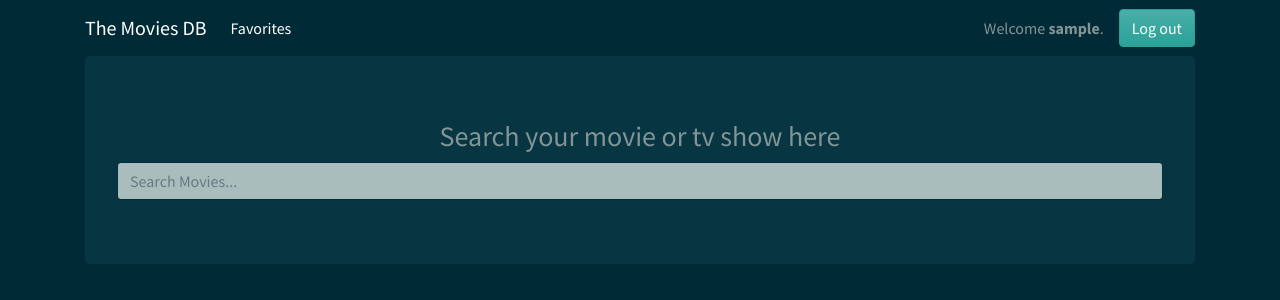
After one commit to david2544/MovieDB, a PHP site: page /loggedIn.php in a window 1280 px wide. The commit adds this page. Shown: the top 300 px of the page. Run offline with PHP 8.4, Linux system fonts and the light colour scheme; the visitor is signed in with stand-in values (Sample User, id 1).

Commit message:
Display some info only when user logged in

```diff
--- a/css/style.css
+++ b/css/style.css
@@ -35,5 +35,4 @@
 	#movies .col-md-3 img{
 		height: 340px;
 	}
-
 }
--- a/index.php
+++ b/index.php
@@ -1,5 +1,9 @@
 <?php
+
+
 session_start();
+include 'functions.php';
+
 	//connect to db
 $db = pg_connect("host=ec2-54-225-96-191.compute-1.amazonaws.com dbname=d5atvkjal9m2rg user=rvbzxlyjcbahyp password=c708d42e52c77f93c9db9913be5ea52ed8647289510622ec6e464799d4b706e5");
 
@@ -15,6 +19,7 @@ if (isset($_POST['login_btn'])) {
 	if (pg_num_rows($result) == 1) {
 		$_SESSION['message'] = "You are logged in";
 		$_SESSION['username'] = $username;
+		echo '<script type="js/main.js">var logged_in=true;</script>';
 		header("location: index.php");
 	} else {
 		$_SESSION['message'] = "Username and/or password incorrect";
@@ -91,7 +96,6 @@ if (isset($_POST['login_btn'])) {
 	</div>
 
 
-
 	<script
 	src="https://code.jquery.com/jquery-3.3.1.min.js"
 	integrity="sha256-FgpCb/KJQlLNfOu91ta32o/NMZxltwRo8QtmkMRdAu8="
--- a/js/main.js
+++ b/js/main.js
@@ -11,31 +11,43 @@ $(document).ready(() => {
 // Displaying all search results
 function getMovies(searchText){
 	// Making a request to OMDb api using axios and saving the response;
-	axios.get('https://www.omdbapi.com?s='+ searchText+'&apikey=thewdb')
+	axios.get('http://www.omdbapi.com?s='+ searchText+'&apikey=thewdb')
 	.then((response) => {
 		console.log(response);
 		// Accessing the movie search results that were passed back from OBdb api
 		let movies = response.data.Search;
 		let output = '';
 		// Iterating through each result and displaying it
+		if (checkAuth() == true) {
 			$.each(movies, (index, movie) => {
 				output += `
 				<div class="card mb-3 col-md-3">
 				<div class="well text-center">
 				<img src="${movie.Poster}">
 				<h5>${movie.Title}</h5>
-					<a onclick="movieSelected('${movie.imdbID}')" class="btn btn-primary movieCardBtn" href="#">Movie Details</a>
+				<a onclick="movieSelected('${movie.imdbID}')" class="btn btn-success movieCardBtn" href="#">Movie Details</a>
 				</div>
 				</div>
 				`;
 			});
+		} else {
+			$.each(movies, (index, movie) => {
+				output += `
+				<div class="card mb-3 col-md-3">
+				<div class="well text-center">
+				<img src="${movie.Poster}">
+				<h5>${movie.Title}</h5>
+				<a onclick="movieSelected('${movie.imdbID}')" class="btn btn-default movieCardBtn" href="#">Movie Details</a>
+				</div>
+				</div>`;
+			});
+		}
 		$('#movies').html(output);
 	})
 	.catch((err) => {
 		console.log(err);
 	});
 }
-
 
 // Getting the selected movie id and opening the movie.html view;
 function movieSelected(id){
@@ -48,7 +60,7 @@ function movieSelected(id){
 function getMovie(){
 	// Making a request to OMDb api using axios and saving the response to get the selected movie information;
 	let movieId = sessionStorage.getItem('movieId');
-	axios.get('https://www.omdbapi.com?i='+movieId+'&apikey=thewdb')
+	axios.get('http://www.omdbapi.com?i='+movieId+'&apikey=thewdb')
 	// Displaying info about the selected movie in the movie.html view
 	.then((response) => {
 		console.log(response);
@@ -87,3 +99,20 @@ function getMovie(){
 		console.log(err);
 	});
 }
+
+function checkAuth() {
+    var logged = (function() {
+        var isLogged = null;
+        $.ajax({
+            'async': false,
+            'global': false,
+            'url': 'localhost:8888/function.php',
+            'success': function(resp) {
+                isLogged = (resp === "1");
+            }
+        });
+        return isLogged;
+    })();
+    console.log(logged);
+    return logged;
+}
--- /dev/null
+++ b/loggedIn.php
@@ -0,0 +1,53 @@
+<?php
+session_start();
+?>
+
+<!DOCTYPE html>
+<html>
+<head>
+	<title>Movie Search</title>
+	<link rel="stylesheet" type="text/css" href="https://bootswatch.com/4/solar/bootstrap.min.css">
+	<link rel="stylesheet" type="text/css" href="css/style.css">
+</head>
+<body>
+	<nav class="navbar navbar-expand-lg navbar-dark">
+		<div class="container">
+			<a class="navbar-brand" href="loggedIn.php">The Movies DB</a>
+			<div class="collapse navbar-collapse" id="navbarColor02">
+				<ul class="navbar-nav mr-auto">
+					<li class="nav-item active">
+						<a class="nav-link" href="favorites.php">Favorites<span class="sr-only">(current)</span></a>
+					</li>
+					</ul> <?php echo "
+				<p class='navUserWelcome'>Welcome <strong>{$_SESSION['username']}</strong>.</p>"
+				?>
+				<div>
+					<a href='logout.php' class='btn btn-success logout_btn'>Log out</a>
+				</div>
+			</div>
+		</div>
+	</nav>
+
+	<div class="container">
+		<div class="jumbotron">
+			<h3 class="text-center">Search your movie or tv show here</h3>
+			<form id="searchForm">
+				<input type="text" class="form-control" id="searchText" placeholder="Search Movies...">
+			</form>
+		</div>
+	</div>
+
+	<div class="container">
+		<div id="movies" class="row"></div>
+	</div>
+
+
+
+	<script
+	src="https://code.jquery.com/jquery-3.3.1.min.js"
+	integrity="sha256-FgpCb/KJQlLNfOu91ta32o/NMZxltwRo8QtmkMRdAu8="
+	crossorigin="anonymous"></script>
+	<script src="https://unpkg.com/axios/dist/axios.min.js"></script>
+	<script src="js/main.js"></script>
+</body>
+</html>
```
Also changed, not shown: favorites.php (+21 -22 lines), functions.php (added, +26 -0 lines). Lines whose indentation alone changed are shown as unchanged.
